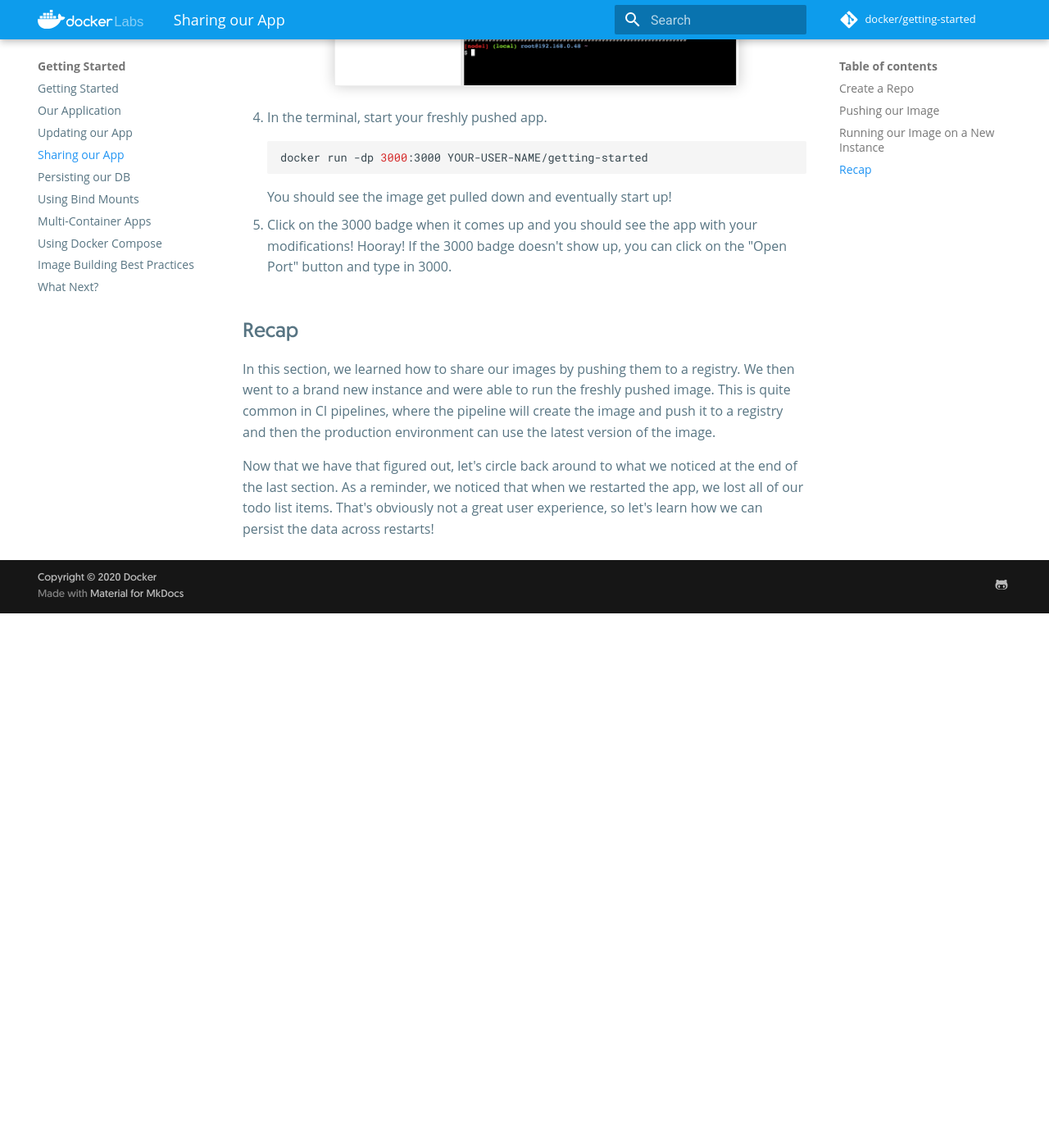
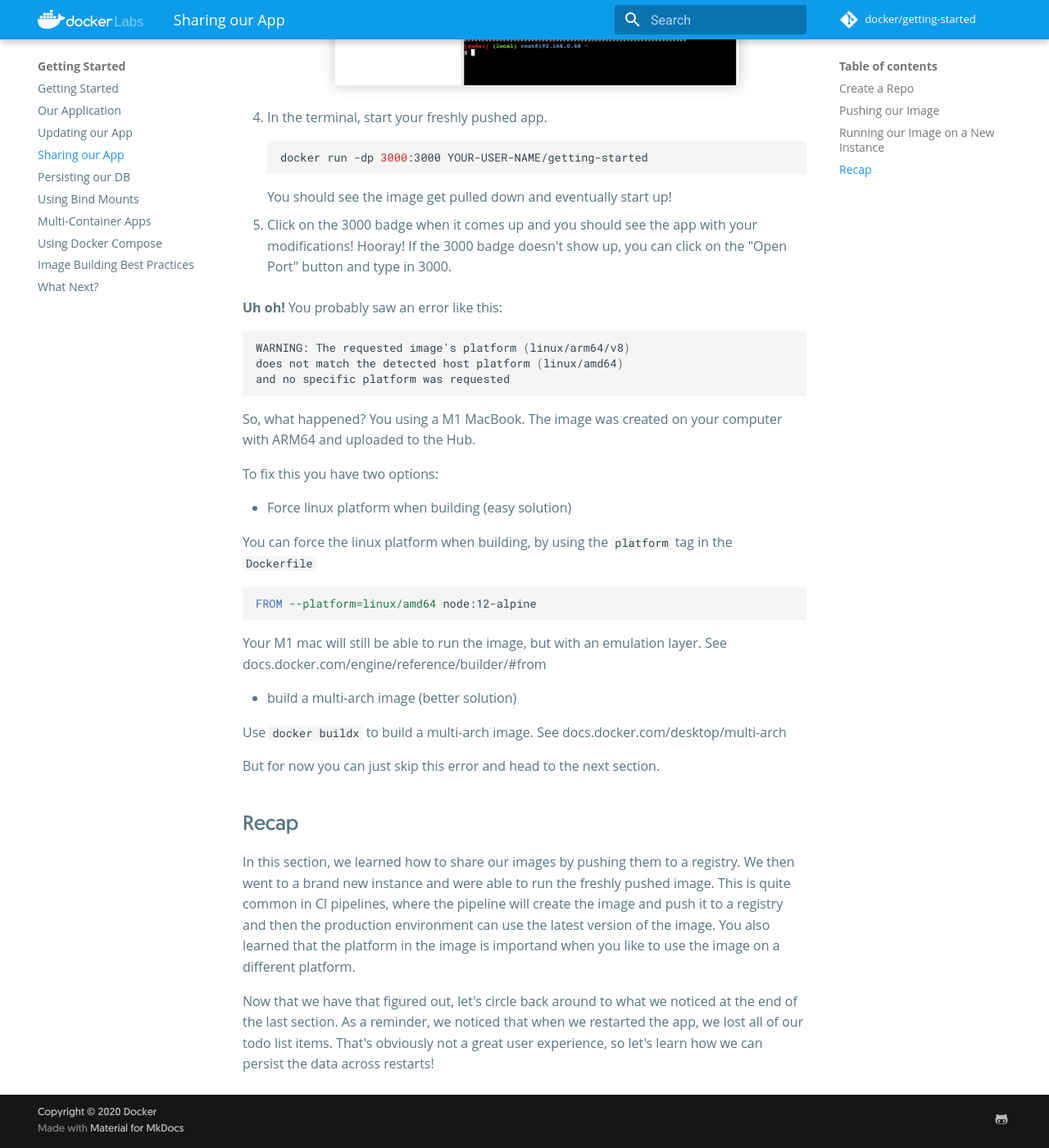
Before and after one commit to docker/getting-started, an MkDocs documentation site: the page built from docs/tutorial/sharing-our-app/index.md, in a window 1280 px wide and 1400 px high, scrolled down 2008 px. Shown: the whole window at 82% size. Built offline with MkDocs 1.6.1 and Material for MkDocs 9.7.7, drawn with Linux system fonts in a browser that asks for light colours; comment, search, counter and statistics services are not loaded; before the commit the page ends 2756 px from its top, so only the background shows below that.

Commit message:
update sharing-your-app for M1 users

````diff
--- a/docs/tutorial/sharing-our-app/index.md
+++ b/docs/tutorial/sharing-our-app/index.md
@@ -79,12 +79,42 @@
 1. Click on the 3000 badge when it comes up and you should see the app with your modifications! Hooray!
     If the 3000 badge doesn't show up, you can click on the "Open Port" button and type in 3000.
 
+**Uh oh!** You probably saw an error like this:
+
+```bash
+WARNING: The requested image's platform (linux/arm64/v8)
+does not match the detected host platform (linux/amd64)
+and no specific platform was requested
+```
+
+So, what happened? You using a M1 MacBook. The image was created on your computer with ARM64 and uploaded to the Hub.
+
+To fix this you have two options:
+
+- Force linux platform when building (easy solution)
+
+   You can force the linux platform when building, by using the `platform` tag in the `Dockerfile`
+
+   ```dockerfile
+   FROM --platform=linux/amd64 node:12-alpine
+   ```
+
+   Your M1 mac will still be able to run the image, but with an emulation layer.
+   See docs.docker.com/engine/reference/builder/#from
+
+- build a multi-arch image (better solution)
+
+   Use `docker buildx` to build a multi-arch image. See docs.docker.com/desktop/multi-arch
+
+But for now you can just skip this error and head to the next section.
+
+
 ## Recap
 
 In this section, we learned how to share our images by pushing them to a registry. We then went to a
 brand new instance and were able to run the freshly pushed image. This is quite common in CI pipelines,
 where the pipeline will create the image and push it to a registry and then the production environment
-can use the latest version of the image.
+can use the latest version of the image. You also learned that the platform in the image is importand when you like to use the image on a different platform.
 
 Now that we have that figured out, let's circle back around to what we noticed at the end of the last
 section. As a reminder, we noticed that when we restarted the app, we lost all of our todo list items.
````
